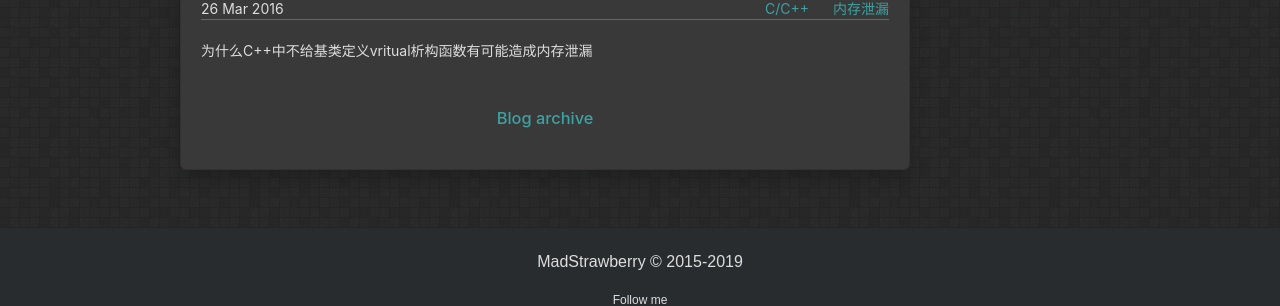
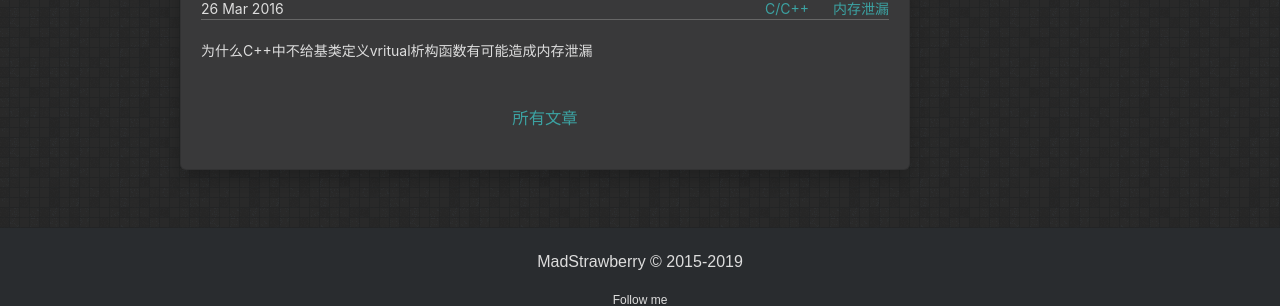
Before and after one commit to FrankPIE/FrankPIE.github.io, a Jekyll site: the page built from index.html, in a window 1280 px wide and 900 px high, scrolled down 653 px. Shown: the part 480-786 px from the top of the window. Built offline with Jekyll 4.4.1, drawn with Linux system fonts in a browser that asks for light colours; a script that is not in the unit is left out.

Commit message:
chore(local): translate Blog archive -> 所有文章

```diff
--- a/_layouts/home.html
+++ b/_layouts/home.html
@@ -33,6 +33,6 @@ layout: page
 
 <div class="post-footer">
     <div class="column-full">
-        <h3><a href="{{ 'archive' | relative_url }}">Blog archive</a></h3>
+        <h3><a href="{{ 'archive' | relative_url }}">所有文章</a></h3>
     </div>
 </div>
```
